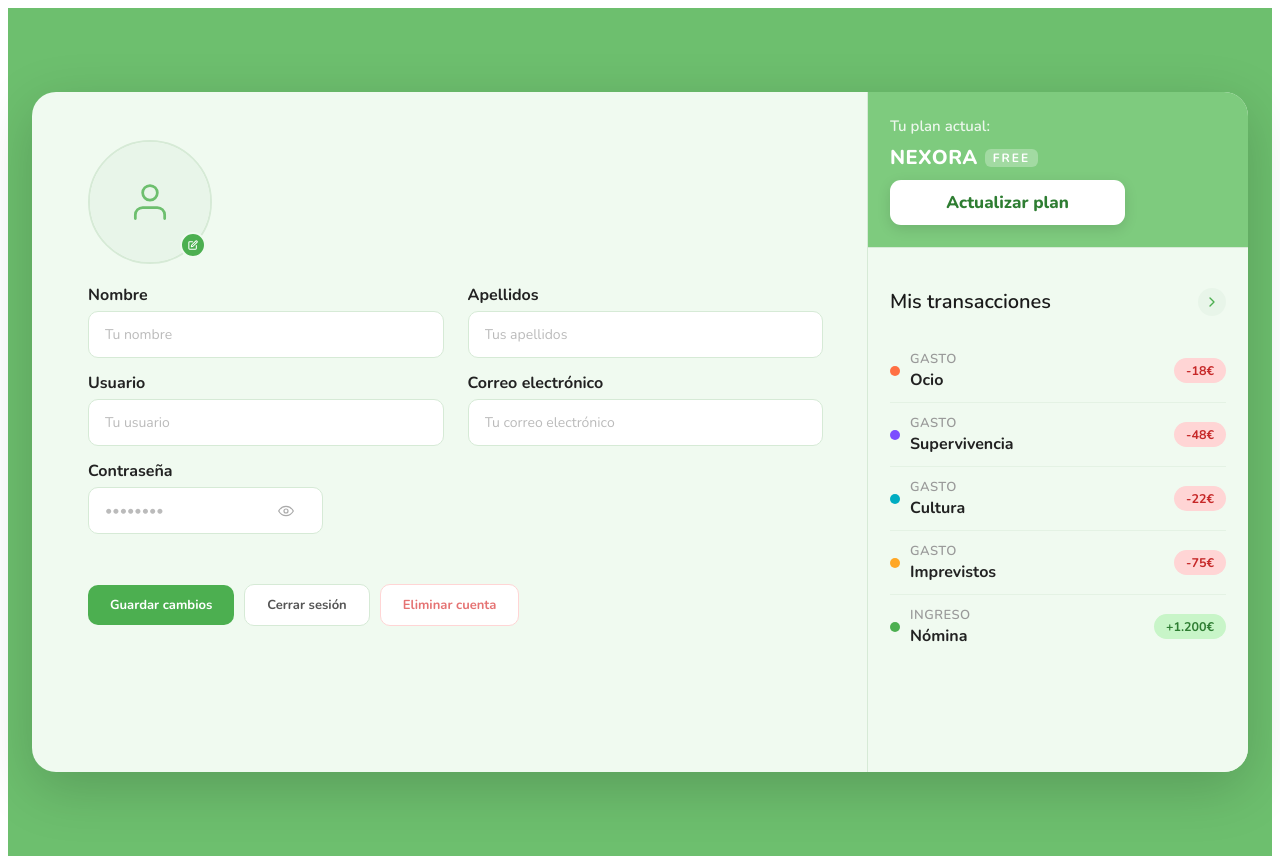
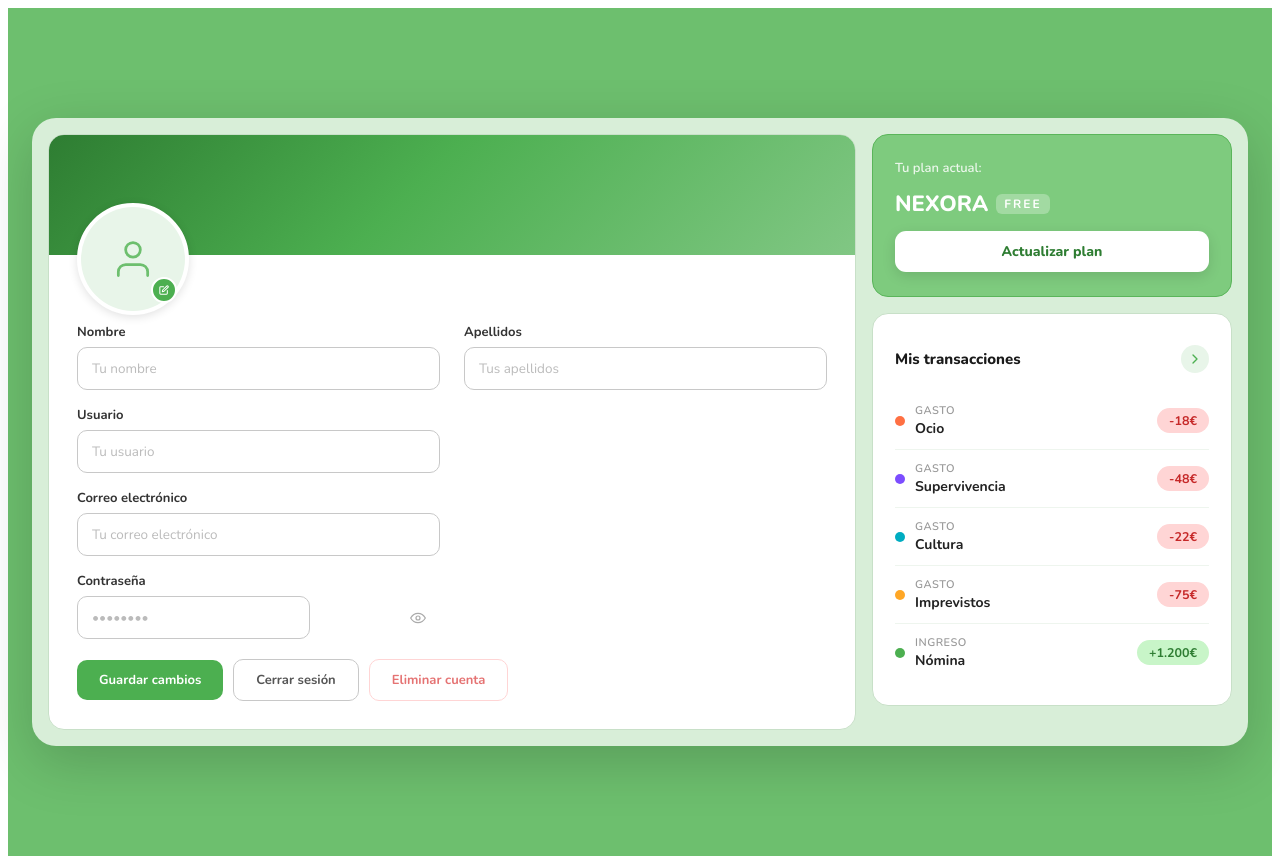
Before and after one commit to 333ares/Nexora, an Angular app in the folder frontend/: page /perfil in a window 1280 px wide. Built offline with nearby package versions, Linux system fonts and the light colour scheme.

Commit message:
Frontend perfil 4
Se a añadido un baner para el icono del perfil y se ha seccionado en bloques el contenido

```diff
--- a/frontend/src/app/perfil-usuario/perfil-usuario.css
+++ b/frontend/src/app/perfil-usuario/perfil-usuario.css
@@ -1,6 +1,6 @@
 @import url('https://fonts.googleapis.com/css2?family=Nunito:wght@400;600;700;800&display=swap');
 
-/* ── HOST  */
+/* ── HOST ─────────────────────────────────────── */
 :host {
   display: flex;
   align-items: center;
@@ -11,11 +11,11 @@
   padding: 24px;
 }
 
-/* ── CARD  */
+/* ── CARD ─────────────────────────────────────── */
 .card {
   display: flex;
   flex-direction: column;
-  background: #f0faf0;
+  background: #d8eed8;   /* verde menta como fondo separador */
   border-radius: 24px;
   overflow: hidden;
   width: 100%;
@@ -23,50 +23,69 @@
   box-shadow: 0 16px 56px rgba(0, 0, 0, 0.18);
 }
 
-/* ── MAIN LAYOUT  */
+/* ── MAIN LAYOUT ──────────────────────────────── */
 .main-layout {
   display: flex;
-  min-height: 680px;
+  gap: 16px;
+  padding: 16px;
+  align-items: flex-start;
 }
 
-/* COLUMNA IZQUIERDA */
+/* ══════════════════════════════════════════════
+   RECUADROS — base común
+══════════════════════════════════════════════ */
+.section-box {
+  background: #fff;
+  border-radius: 16px;
+  border: 1.5px solid #c8e0c8;
+  overflow: hidden;
+}
+
+/* ══════════════════════════════════════════════
+   COLUMNA IZQUIERDA
+══════════════════════════════════════════════ */
 .left-col {
   flex: 1;
   display: flex;
   flex-direction: column;
-  gap: 24px;
-  padding: 40px 44px 40px 56px;
-  border-right: 1.5px solid #d6ead6;
 }
 
-/* COLUMNA DERECHA */
-.right-col {
-  width: 380px;
-  flex-shrink: 0;
+.profile-box {
   display: flex;
   flex-direction: column;
 }
 
-/*  Avatar  */
-.avatar-col {
-  flex-direction: column;
-  align-items: center;
-  padding-top: 8px;
+/* Banner estilo Discord */
+.banner {
+  width: 100%;
+  height: 120px;
+  background: linear-gradient(135deg, #2e7d32 0%, #4caf50 45%, #81c784 100%);
   flex-shrink: 0;
+  border-radius: 0;
+}
+
+/* Avatar solapando el banner */
+.avatar-top {
+  padding: 0 0 0 28px;
+  margin-top: -52px;
+  margin-bottom: 16px;
+  position: relative;
+  z-index: 2;
 }
 
 .avatar-wrapper {
   position: relative;
-  width: 120px;
-  height: 120px;
+  width: 104px;
+  height: 104px;
 }
 
 .avatar-ring {
-  width: 120px;
-  height: 120px;
+  width: 104px;
+  height: 104px;
   border-radius: 50%;
   background: #fff;
-  border: 2.5px solid #d6ead6;
+  border: 4px solid #fff;
+  box-shadow: 0 2px 10px rgba(0,0,0,0.12);
   display: flex;
   align-items: center;
   justify-content: center;
@@ -84,13 +103,13 @@
 
 .avatar-edit-btn {
   position: absolute;
-  bottom: 2px;
-  right: 2px;
+  bottom: 4px;
+  right: 4px;
   width: 26px;
   height: 26px;
   border-radius: 50%;
   background: #4caf50;
-  border: 2px solid #f0faf0;
+  border: 2px solid #fff;
   cursor: pointer;
   display: flex;
   align-items: center;
@@ -99,21 +118,18 @@
 }
 .avatar-edit-btn:hover { background: #43a047; }
 
-
-
-
-/* ── Fields  */
+/* Campos */
 .fields-col {
-  flex: 1;
   display: flex;
   flex-direction: column;
-  gap: 50px;
+  gap: 20px;
+  padding: 0 28px 28px 28px;
 }
 
 .fields-grid {
   display: grid;
   grid-template-columns: 1fr 1fr;
-  gap: 14px 24px;
+  gap: 16px 24px;
 }
 
 .span-2 {
@@ -121,19 +137,23 @@
   max-width: calc(50% - 12px);
 }
 
-.form-group { display: flex; flex-direction: column; gap: 5px; }
+.form-group {
+  display: flex;
+  flex-direction: column;
+  gap: 6px;
+}
 
 .form-group label {
-  font-size: 16px;
+  font-size: 13px;
   font-weight: 700;
-  color: #222;
+  color: #333;
 }
 
 .form-group input {
-  padding: 13px 16px;
-  border: 1.5px solid #d6ead6;
+  padding: 11px 14px;
+  border: 1.5px solid #c8c8c8;   /* reborde gris */
   border-radius: 10px;
-  font-size: 14px;
+  font-size: 13.5px;
   font-family: inherit;
   color: #333;
   background: #fff;
@@ -144,11 +164,11 @@
 .form-group input::placeholder { color: #bbb; }
 
 .input-wrapper { position: relative; }
-.input-wrapper input { padding-right: 38px; }
+.input-wrapper input { padding-right: 42px; }
 
 .toggle-pass {
   position: absolute;
-  left: 190px;
+  right: 14px;
   top: 50%;
   transform: translateY(-50%);
   background: none;
@@ -159,7 +179,7 @@
   padding: 0;
 }
 
-/* ── Action buttons  */
+/* Botones acción */
 .action-row {
   display: flex;
   gap: 10px;
@@ -186,7 +206,7 @@
   padding: 11px 22px;
   background: #fff;
   color: #555;
-  border: 1.5px solid #d6ead6;
+  border: 1.5px solid #c8c8c8;
   border-radius: 10px;
   font-size: 13px;
   font-weight: 700;
@@ -210,33 +230,42 @@
 }
 .btn-delete:hover { background: #fff5f5; border-color: #e57373; }
 
-/* ── Plan panel  */
-.plan-panel {
-  background: #7ecb7e;
-  padding: 24px 22px 22px;
+/* ══════════════════════════════════════════════
+   COLUMNA DERECHA
+══════════════════════════════════════════════ */
+.right-col {
+  width: 360px;
+  flex-shrink: 0;
   display: flex;
   flex-direction: column;
-  gap: 10px;
+  gap: 16px;
+}
+
+/* Recuadro plan */
+.plan-box {
+  padding: 24px 22px;
+  background: #7ecb7e;
+  border-color: #5ab55a;
+  display: flex;
+  flex-direction: column;
+  gap: 12px;
 }
 
 .plan-label {
-  font-size: 15px;
+  font-size: 13px;
   font-weight: 600;
   color: rgba(255, 255, 255, 0.85);
   margin: 0;
 }
 
 .plan-name {
-  font-size: 20px;
+  font-size: 22px;
   font-weight: 800;
   color: #fff;
-  line-height: 1.2;
-  letter-spacing: 0.5px;
   margin: 0;
   display: flex;
   align-items: center;
-  gap: 7px;
-  flex-wrap: wrap;
+  gap: 8px;
 }
 
 .plan-name span {
@@ -248,33 +277,14 @@
   letter-spacing: 2px;
 }
 
-.plan-features {
-  display: flex;
-  flex-direction: column;
-  gap: 7px;
-}
-
-.plan-feature {
-  display: flex;
-  align-items: center;
-  gap: 7px;
-  font-size: 12px;
-  font-weight: 600;
-  color: rgba(255, 255, 255, 0.95);
-}
-
-.plan-feature--locked {
-  color: rgba(255, 255, 255, 0.45);
-}
-
 .btn-upgrade {
-  width: 70%;
+  width: 100%;
   padding: 11px;
   background: #fff;
   color: #2e7d32;
   border: none;
   border-radius: 11px;
-  font-size: 17px;
+  font-size: 14px;
   font-weight: 800;
   font-family: inherit;
   cursor: pointer;
@@ -284,24 +294,23 @@
 .btn-upgrade:hover { background: #f1f8e9; }
 .btn-upgrade:active { transform: scale(0.98); }
 
-/* ── Transactions panel  */
-.transactions-panel {
-  flex: 1;
-  padding: 20px 22px 28px;
-  background: #f0faf0;
-  border-top: 1.5px solid #d6ead6;
+/* Recuadro transacciones */
+.transactions-box {
+  padding: 20px 22px 24px;
+  display: flex;
+  flex-direction: column;
 }
 
 .panel-header {
   display: flex;
   align-items: center;
   justify-content: space-between;
-  margin-bottom: 4px;
+  margin-bottom: 8px;
 }
 
 .panel-title {
-  font-size: 20px;
-  font-weight: 600;
+  font-size: 15px;
+  font-weight: 800;
   color: #1a1a1a;
 }
 
@@ -320,7 +329,7 @@
 }
 .btn-icon-round:hover { background: #c8e6c9; }
 
-/* ── Transaction list  */
+/* Lista transacciones */
 .tx-list {
   display: flex;
   flex-direction: column;
@@ -331,7 +340,7 @@
   align-items: center;
   justify-content: space-between;
   padding: 11px 0;
-  border-bottom: 1px solid #e4f2e4;
+  border-bottom: 1px solid #eef5ee;
 }
 .tx-item:last-child { border-bottom: none; }
 
@@ -361,7 +370,7 @@
 }
 
 .tx-type {
-  font-size: 13px;
+  font-size: 11px;
   font-weight: 600;
   color: #999;
   text-transform: uppercase;
@@ -369,7 +378,7 @@
 }
 
 .tx-category {
-  font-size: 16px;
+  font-size: 14px;
   font-weight: 700;
   color: #222;
 }
--- a/frontend/src/app/perfil-usuario/perfil-usuario.html
+++ b/frontend/src/app/perfil-usuario/perfil-usuario.html
@@ -1,11 +1,17 @@
 <div class="card">
-
-  <!-- ── MAIN LAYOUT: Left (perfil) + Right (plan + transacciones) ── -->
   <div class="main-layout">
 
     <!-- COLUMNA IZQUIERDA -->
     <div class="left-col">
-      <div class="avatar-col">
+
+      <!-- Recuadro perfil -->
+      <div class="section-box profile-box">
+
+        <!-- Banner -->
+        <div class="banner"></div>
+
+        <!-- Avatar (solapa el banner) -->
+        <div class="avatar-top">
           <div class="avatar-wrapper">
             <div class="avatar-ring">
               <div class="avatar-placeholder">
@@ -26,24 +32,30 @@
           </div>
         </div>
 
+        <!-- Campos -->
         <div class="fields-col">
           <div class="fields-grid">
+
             <div class="form-group">
               <label for="nombre">Nombre</label>
               <input type="text" id="nombre" placeholder="Tu nombre" />
             </div>
+
             <div class="form-group">
               <label for="apellidos">Apellidos</label>
               <input type="text" id="apellidos" placeholder="Tus apellidos" />
             </div>
-          <div class="form-group">
+
+            <div class="form-group span-2">
               <label for="usuario">Usuario</label>
               <input type="text" id="usuario" placeholder="Tu usuario" />
             </div>
-          <div class="form-group">
+
+            <div class="form-group span-2">
               <label for="email">Correo electrónico</label>
               <input type="email" id="email" placeholder="Tu correo electrónico" />
             </div>
+
             <div class="form-group span-2">
               <label for="password">Contraseña</label>
               <div class="input-wrapper">
@@ -66,6 +78,7 @@
                 </button>
               </div>
             </div>
+
           </div>
 
           <div class="action-row">
@@ -74,21 +87,25 @@
             <button type="button" class="btn-delete">Eliminar cuenta</button>
           </div>
         </div>
+
       </div>
+      <!-- FIN recuadro perfil -->
+
+    </div>
+    <!-- FIN COLUMNA IZQUIERDA -->
 
     <!-- COLUMNA DERECHA -->
     <div class="right-col">
 
-      <!-- Plan -->
-      <div class="plan-panel">
+      <!-- Recuadro plan -->
+      <div class="section-box plan-box">
         <p class="plan-label">Tu plan actual:</p>
         <p class="plan-name">NEXORA <span>FREE</span></p>
-
         <button type="button" class="btn-upgrade">Actualizar plan</button>
       </div>
 
-      <!-- Transacciones -->
-      <div class="transactions-panel">
+      <!-- Recuadro transacciones -->
+      <div class="section-box transactions-box">
         <div class="panel-header">
           <h3 class="panel-title">Mis transacciones</h3>
           <button type="button" class="btn-icon-round">
@@ -151,7 +168,10 @@
           </div>
         </div>
       </div>
+      <!-- FIN recuadro transacciones -->
+
+    </div>
+    <!-- FIN COLUMNA DERECHA -->
 
   </div>
 </div>
-</div>
```
Lines whose indentation alone changed are shown as unchanged.
